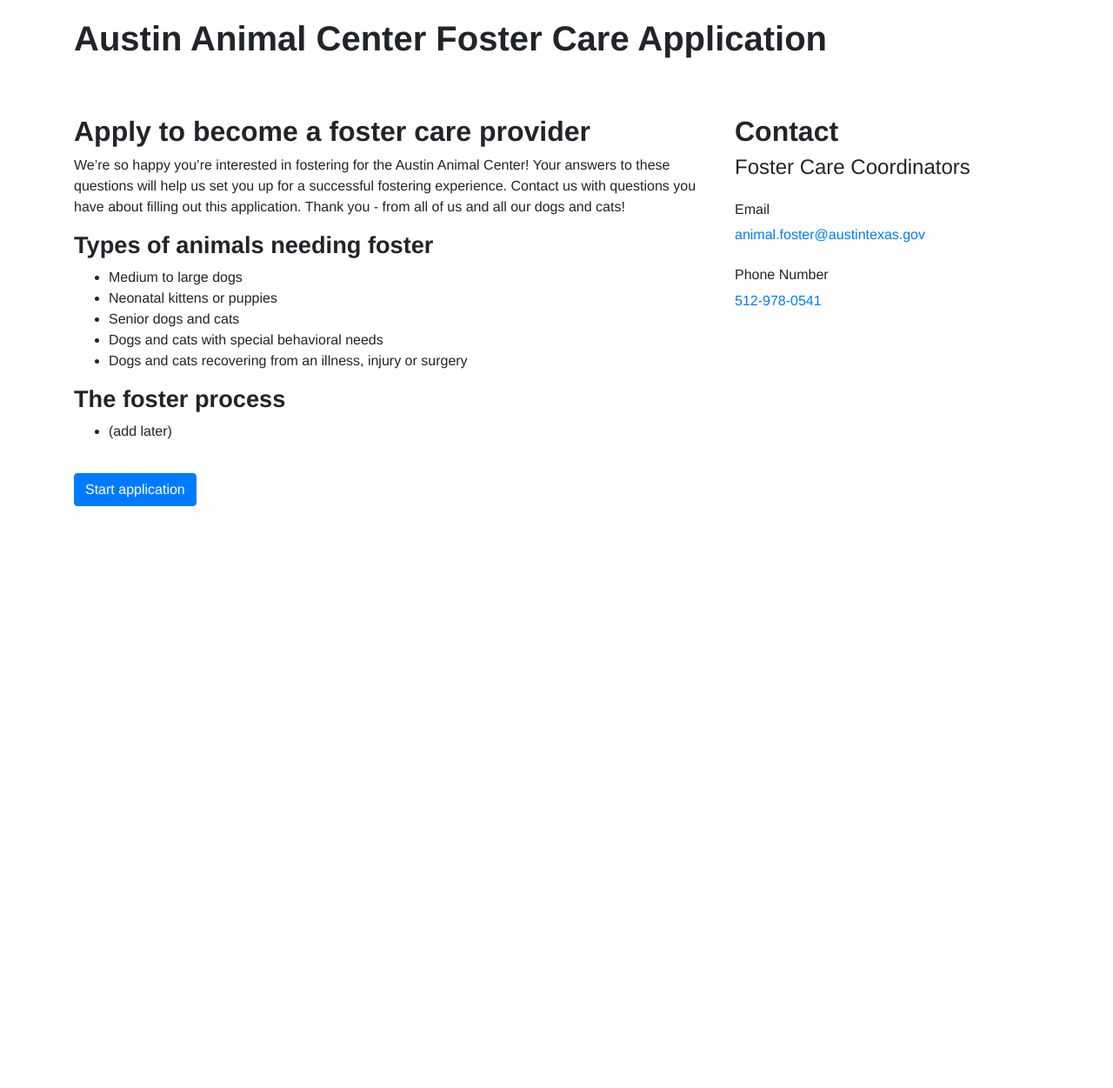
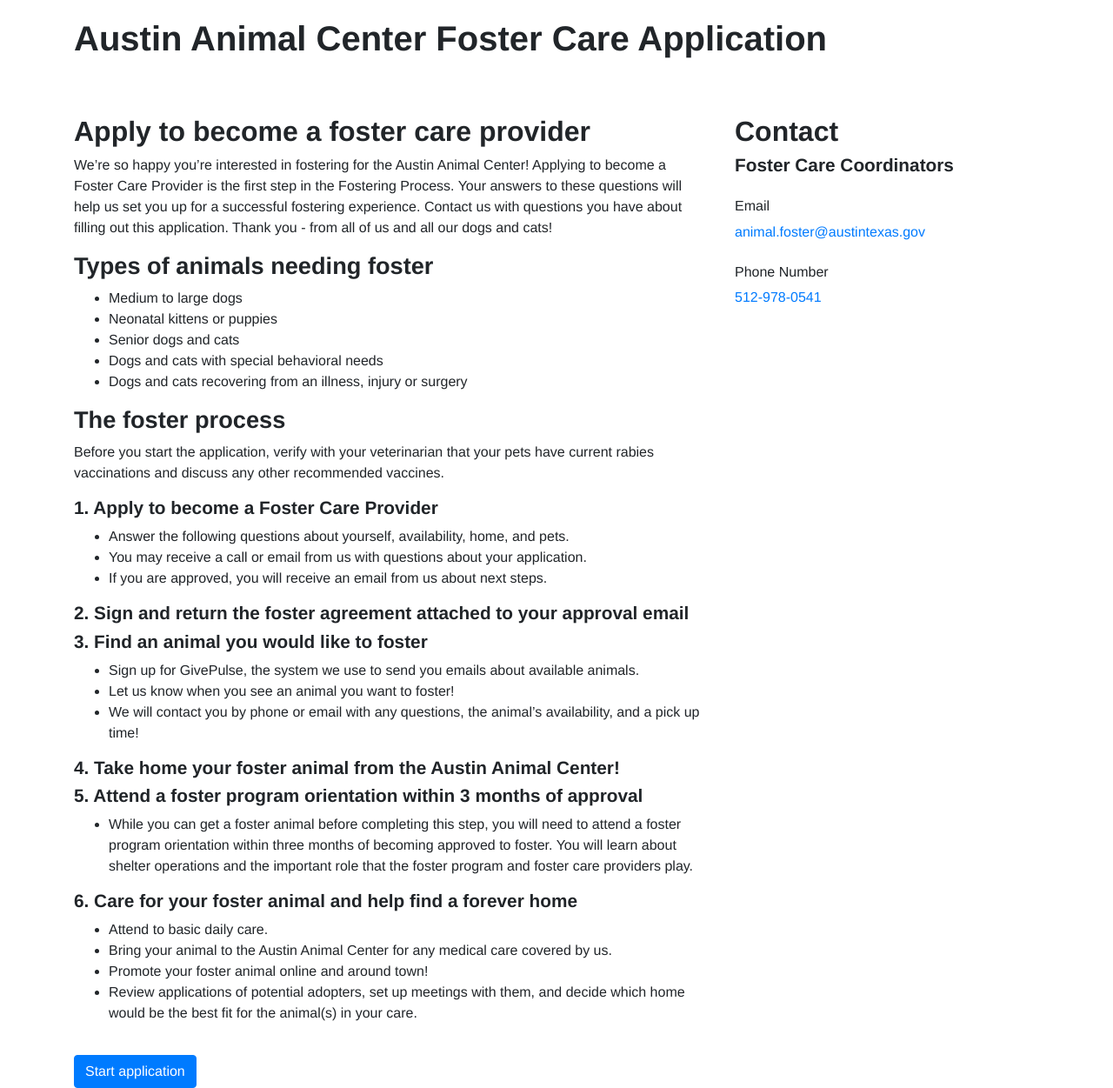
Before and after one commit to cityofaustin/prototypeform, a Jekyll site: the page built from index.html, in a window 1280 px wide. Shown: the whole page at 87% size. Built offline with Jekyll 4.4.1, drawn with Linux system fonts in a browser that asks for light colours; before the commit the page ends 900 px from its top, so only the background shows below that.

Commit message:
Added refined content to start page and updated h4 css

```diff
--- a/_layouts/contact_sidebar.html
+++ b/_layouts/contact_sidebar.html
@@ -3,6 +3,8 @@
 ---
 
 <h1>Austin Animal Center Foster Care Application</h1>
+
+<!-- Add progress bar -->
 
 <div class="row">
   <div class="col-md-8">
--- a/css/main.css
+++ b/css/main.css
@@ -21,6 +21,11 @@
     font-weight: 625;
 }
 
+h4 {
+    font-size: 1.3rem;
+    font-weight: 625;
+}
+
 h5 {
     font-size: 1rem;
     font-weight: 400;
--- a/index.html
+++ b/index.html
@@ -3,7 +3,7 @@
 ---
 
 <h2>Apply to become a foster care provider</h2>
-<p>We’re so happy you’re interested in fostering for the Austin Animal Center! Your answers to these questions will help us set you up for a successful fostering experience. Contact us with questions you have about filling out this application. Thank you - from all of us and all our dogs and cats!</p>
+<p>We’re so happy you’re interested in fostering for the Austin Animal Center! Applying to become a Foster Care Provider is the first step in the Fostering Process. Your answers to these questions will help us set you up for a successful fostering experience. Contact us with questions you have about filling out this application. Thank you - from all of us and all our dogs and cats!</p>
 <h3>Types of animals needing foster</h3>
 <ul>
     <li>Medium to large dogs</li>
@@ -13,7 +13,30 @@
     <li>Dogs and cats recovering from an illness, injury or surgery</li>
 </ul>
 <h3>The foster process</h3>
-<ul>
-    <li>(add later)</li>
-</ul>
+<p>Before you start the application, verify with your veterinarian that your pets have current rabies vaccinations and discuss any other recommended vaccines.</p>
+<h4>1. Apply to become a Foster Care Provider</h4>
+    <ul>
+        <li>Answer the following questions about yourself, availability, home, and pets.</li>
+        <li>You may receive a call or email from us with questions about your application.</li>
+        <li>If you are approved, you will receive an email from us about next steps.</li>
+    </ul>
+<h4>2. Sign and return the foster agreement attached to your approval email</h4>
+<h4>3. Find an animal you would like to foster</h4>
+    <ul>
+        <li>Sign up for GivePulse, the system we use to send you emails about available animals.</li>
+        <li>Let us know when you see an animal you want to foster!</li>
+        <li>We will contact you by phone or email with any questions, the animal’s availability, and a pick up time!</li>
+    </ul>
+<h4>4. Take home your foster animal from the Austin Animal Center!</h4>
+<h4>5. Attend a foster program orientation within 3 months of approval</h4>
+    <ul>
+        <li>While you can get a foster animal before completing this step, you will need to attend a foster program orientation within three months of becoming approved to foster. You will learn about shelter operations and the important role that the foster program and foster care providers play.</li>
+    </ul>
+<h4>6. Care for your foster animal and help find a forever home</h4>
+    <ul>
+        <li>Attend to basic daily care.</li>
+        <li>Bring your animal to the Austin Animal Center for any medical care covered by us.</li>
+        <li>Promote your foster animal online and around town!</li>
+        <li>Review applications of potential adopters, set up meetings with them, and decide which home would be the best fit for the animal(s) in your care.</li>
+    </ul>
 <a class="btn btn-primary" href="Contact_info.html" role="button">Start application</a>
```
